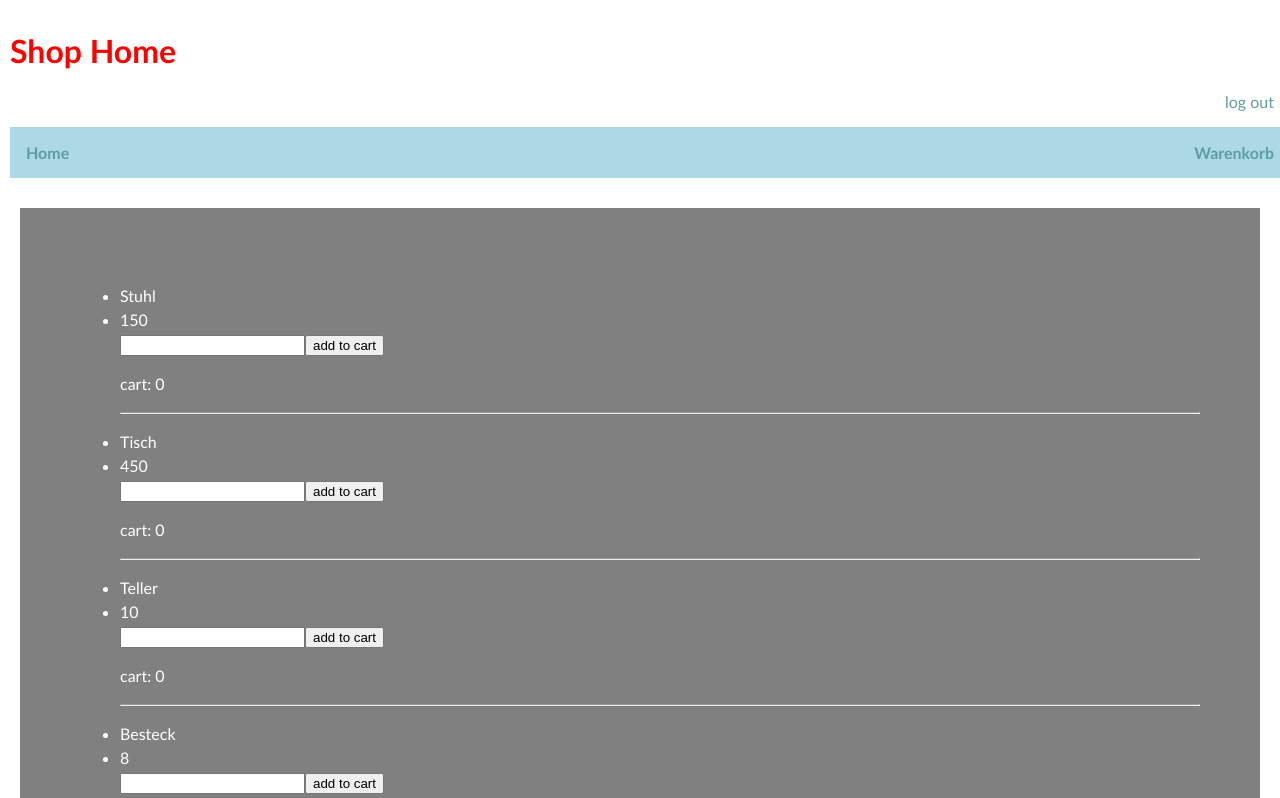
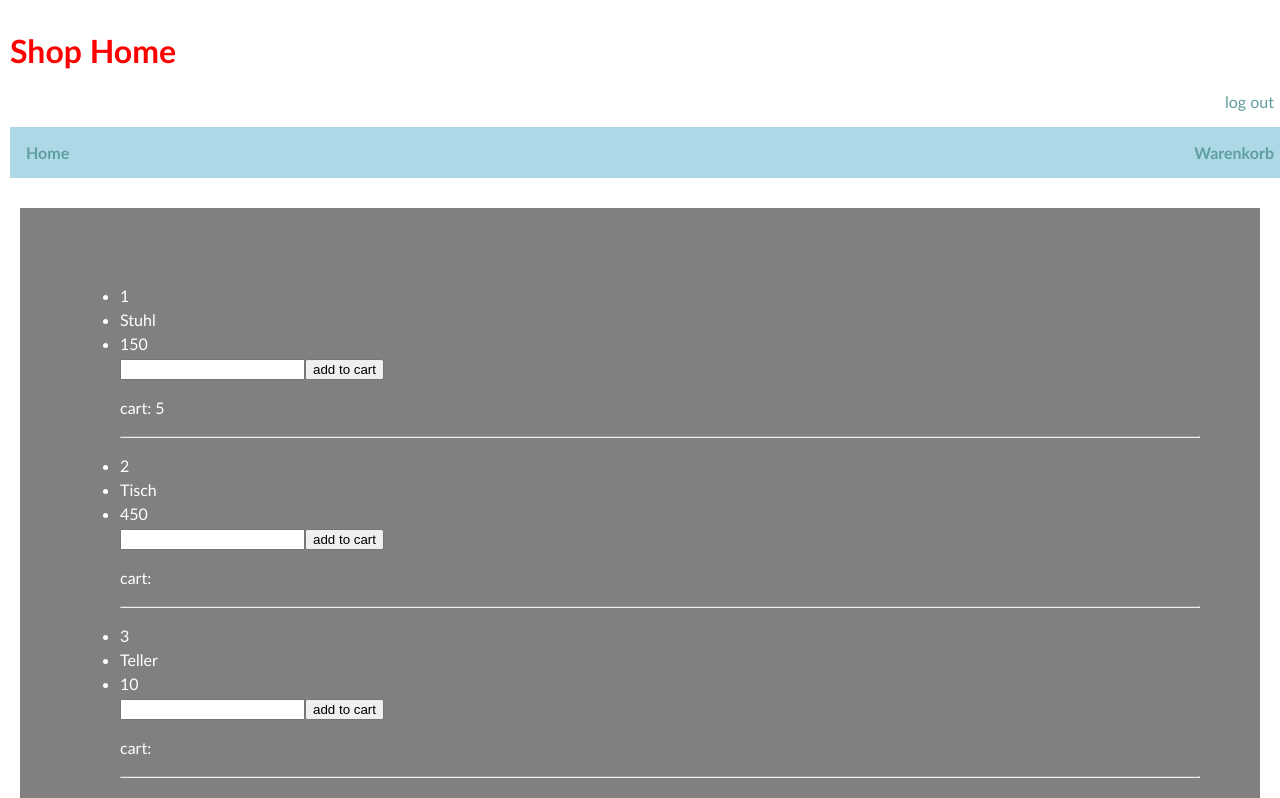
Before and after one commit to LorAutumn/reactshop, a React (Create React App) app: page / in a window 1280 px wide. Shown: the top 798 px of the page. Built offline with nearby package versions, Linux system fonts and the light colour scheme.

Commit message:
added handleClick function to update state to display cart + input value

```diff
--- a/src/components/ProductList.js
+++ b/src/components/ProductList.js
@@ -4,10 +4,36 @@ import productsData from './products/productsData'
 
 // a list of all products that can be ordered (class based)
 class ProductList extends React.Component {
+  constructor() {
+    super()
+    this.state = {
+      data: productsData
+    }
+    this.handleClick = this.handleClick.bind(this)
+  }
+
+  // add the value of input element to product.value and updates state
+  handleClick(id) {
+    this.setState(prevState => {
+      const updatedData = prevState.data.map(product => {
+        if(product.id === id) {
+          const addToCart = parseInt(document.getElementById(product.id).value)
+          product.value = (product.value+=addToCart)
+        }
+        return product
+      })
+      return {
+        data: updatedData
+      }
+    })
+    // console.log(this.state)
+
+  }
+
 
   render() {
     // maps productData with ProductObject and props -> returns an array of Objects
-    const productComponents = productsData.map(product => <ProductObject key={product.id} name={product.name} price={product.price} />)
+    const productComponents = this.state.data.map(product => <ProductObject key={product.id} id={product.id} name={product.name} price={product.price} value={product.value} handleClick={this.handleClick} />)
 
     return (
       <div>
--- a/src/components/products/ProductObject.js
+++ b/src/components/products/ProductObject.js
@@ -1,41 +1,40 @@
 import React from 'react'
 
-class ProductObject extends React.Component {
-  // returns a ProductObject shown in the browser
+function ProductObject(props) {
 
-    constructor() {
-      super()
-      this.state = {
-        value: 0
-      }
-      this.handleClick = this.handleClick.bind(this)
-      // this.getElementById = this.getElementById.bind(this)
-      this.toLocaleString = this.toLocaleString.bind(this)
-    }
-
-    handleClick() {
-      let amount = document.getElementById('amount').value
-      this.setState(prevState => {
-        return {
-          value: (prevState.value + parseInt(amount))
-        }
-      })
-      document.getElementById('amount').value = 0
-    }
-
-    render() {
-  // FIX: only renders 'cart: value' on first Element
   return (
     <ul>
-          <li>{this.props.name}</li>
-          <li>{this.props.price}</li>
-          <input type="number" id="amount" name="amount"></input>
-          <button onClick={this.handleClick}>add to cart</button>
-          <p>cart: {this.state.value}</p>
+      {/* {console.log(this.product.key)} */}
+      <li>{props.id}</li>
+      <li>{props.name}</li>
+      <li>{props.price}</li>
+      <input type="number" className="input" id={props.id}></input>
+      <button onClick={() => props.handleClick(props.id)}>add to cart</button>
+      <p>cart: {props.value}</p>
       <hr/>
     </ul>
   )
 }
-  }
 
 export default ProductObject
+
+
+// class ProductObject extends React.Component {
+//   // returns a ProductObject shown in the browser
+
+
+
+//     render() {
+//   // FIX: only renders 'cart: value' on first Element
+//       return (
+//         <ul>
+//           <li>{this.props.name}</li>
+//           <li>{this.props.price}</li>
+//           <input type="number" id={this.props.key} name="amount"></input>
+//           <button onClick={() => this.props.handleClick(this.props.produc.id)}>add to cart</button>
+//           <p>cart: {this.props.value}</p>
+//           <hr/>
+//         </ul>
+//       )
+//     }
+//   }
--- a/src/components/products/productsData.js
+++ b/src/components/products/productsData.js
@@ -2,22 +2,26 @@ const productsData = [
   {
     id: 1,
     name: 'Stuhl',
-    price: 150
+    price: 150,
+    value: 5
   },
   {
     id: 2,
     name: 'Tisch',
-    price: 450
+    price: 450,
+    value: null
   },
   {
     id: 3,
     name: 'Teller',
-    price: 10
+    price: 10,
+    value: null
   },
   {
     id: 4,
     name: 'Besteck',
-    price: 8
+    price: 8,
+    value: null
   }
 
 ]
```
Lines whose indentation alone changed are shown as unchanged.
